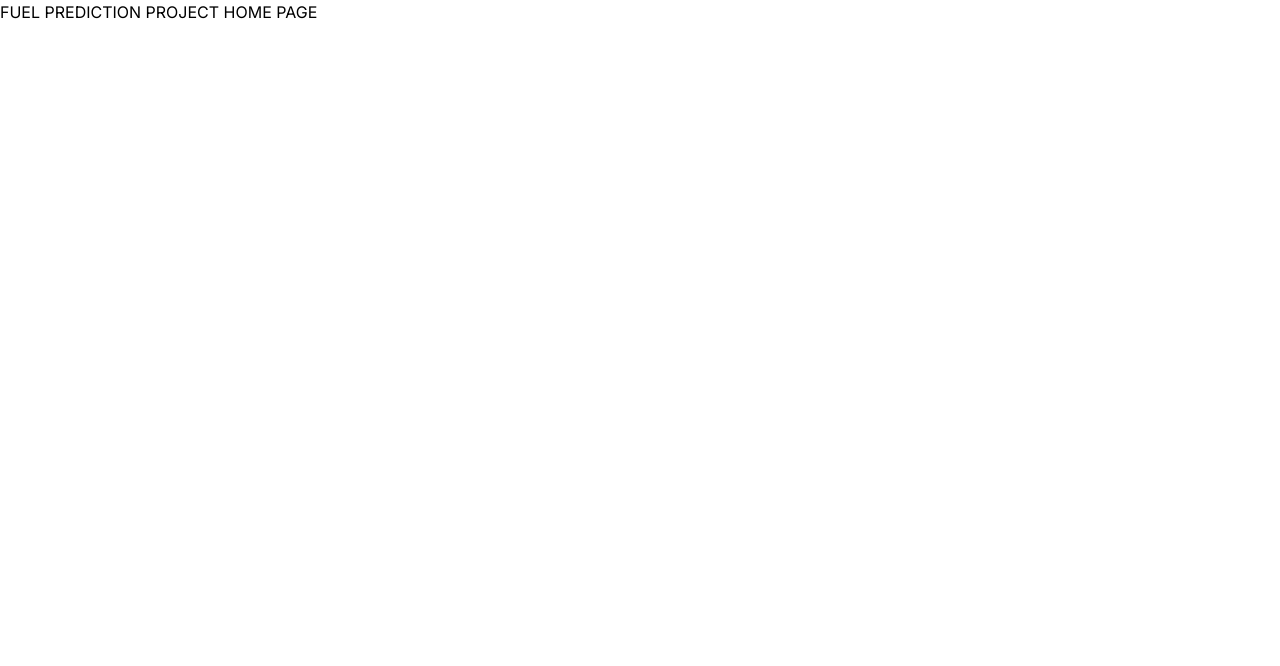
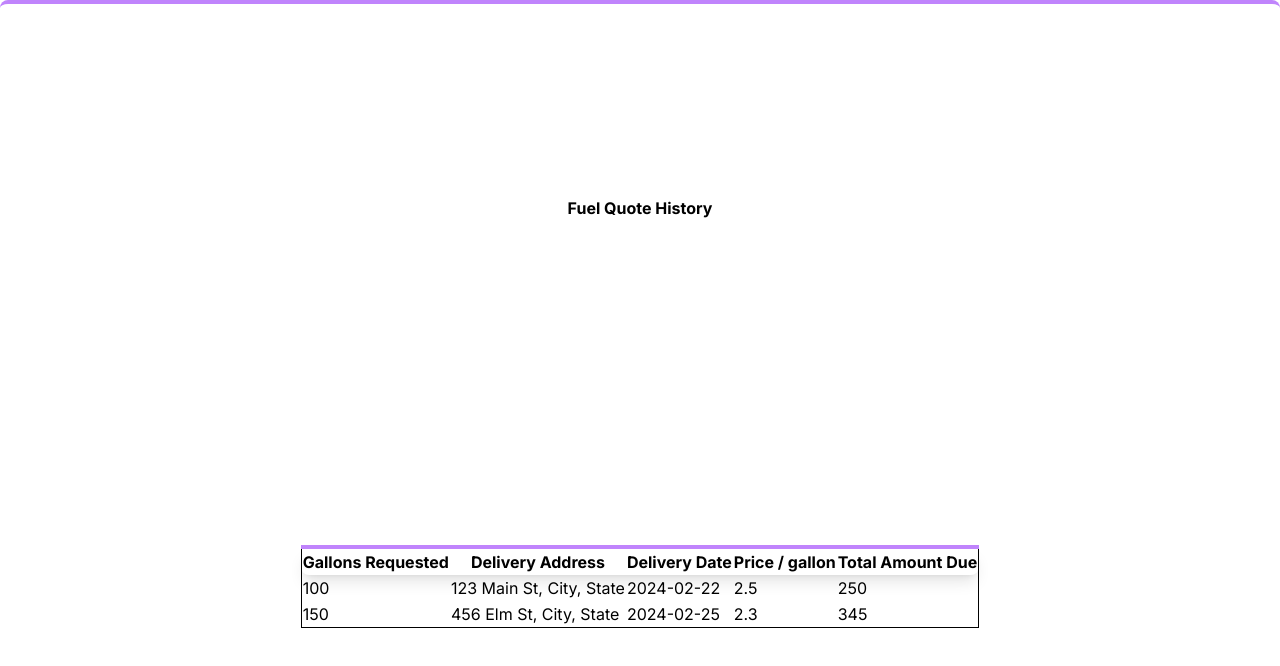
Before and after one commit to Sarahodigie123/fuel-prediction, a Next.js app: page / in a window 1280 px wide. Shown: the top 666 px of the page. Built offline with nearby package versions, Linux system fonts and the light colour scheme.

Commit message:
added style/css to fuel history

```diff
--- a/app/history/fuel_history.jsx
+++ b/app/components/fuel_history.jsx
@@ -1,7 +1,17 @@
 import React, { useState } from 'react';
 
-const FuelQuoteHistory = () => {
+export default function FuelQuoteHistory() {
   const [quotes, setQuotes] = useState("");
+  const styles = {
+    center: {
+      "text-align": "center",
+      "vertical-align": "middle",
+    },
+    border: {
+      "border": "1px solid black",
+      "border-collapse": "collapse",
+    },
+  }
 
   const calculateTotalAmountDue = (gallons, pricePerGallon) => {
     return gallons * pricePerGallon;
@@ -25,11 +35,11 @@ const FuelQuoteHistory = () => {
   ];
 
   return (
-    <div>
-      <h1>Fuel Quote History</h1>
-      <table>
+    <div className="grid place-items-center h-screen shadow-lg p-5 rounded-lg border-t-4 border-purple-400">
+      <h1 className="text-x1 font-bold my-5">Fuel Quote History</h1>
+      <table style={styles.center, styles.border}>
         <thead>
-          <tr>
+          <tr className="shadow-lg p-5 rounded-lg border-t-4 border-purple-400">
             <th>Gallons Requested</th>
             <th>Delivery Address</th>
             <th>Delivery Date</th>
@@ -52,5 +62,3 @@ const FuelQuoteHistory = () => {
     </div>
   );
 };
-
-export default FuelQuoteHistory;
--- a/app/page.js
+++ b/app/page.js
@@ -1,8 +1,11 @@
 "use client"
 import react from 'react'
+import FuelQuoteHistory from './components/fuel_history';
 
 export default function Home() {
+  /*
   return (
     <h2> FUEL PREDICTION PROJECT HOME PAGE </h2>
-  );
+  );*/
+  return FuelQuoteHistory();
 }
```
